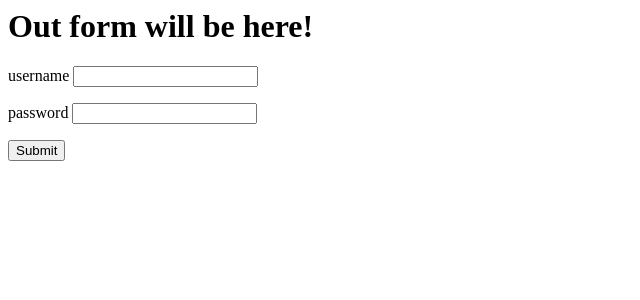
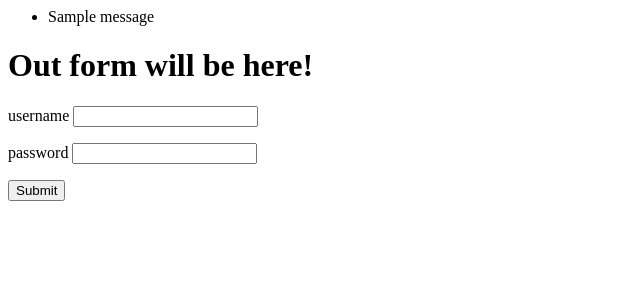
Before and after one commit to AkakiyBerula/DiakunLab4, a Flask app: page /form in a window 1280 px wide. Shown: the top 300 px of the page, without its empty margins (0-640 px from the left). Run offline with Flask 2, Linux system fonts and the light colour scheme; one stand-in notice (Sample message) is shown; some libraries are stand-ins or nearby versions.

Commit message:
Task 2: Flash message

```diff
--- a/app.py
+++ b/app.py
@@ -1,4 +1,4 @@
-from flask import Flask, render_template
+from flask import Flask, render_template, redirect,  url_for, flash
 from flask_wtf import FlaskForm
 from wtforms import StringField, PasswordField
 from wtforms.validators import InputRequired, Length, AnyOf
@@ -14,7 +14,9 @@ class LoginForm(FlaskForm):
 def form():
     form = LoginForm()
     if form.validate_on_submit():
-        return '<h1>The username is {}. The password is {}.</h1>'.format(form.username.data, form.password.data)
+        flash('Дані занесені успішно!')
+        flash('The username is ' + form.username.data + ". The password is " + form.password.name + "!")
+        return redirect(url_for('form'))
     return render_template('form.html', form=form)
 
 if __name__ == '__name__':
--- /dev/null
+++ b/templates/base.html
@@ -0,0 +1,7 @@
+<div class = "container">
+    <ul>
+    {% for message in get_flashed_messages() %}
+        <li>{{ message }}</li>
+    {% endfor %}
+    </ul>
+</div>
--- a/templates/form.html
+++ b/templates/form.html
@@ -1,9 +1,11 @@
 {% from "_render_field.html" import render_field %}
+{% include "base.html" %}
 <html>
     <head>
         <title>Form!</title>
     </head>
     <body>
+
         <h1>Out form will be here!</h1>
         <form method="POST" action="{{ url_for('form')}}">
             {{ form.csrf_token }}
```
